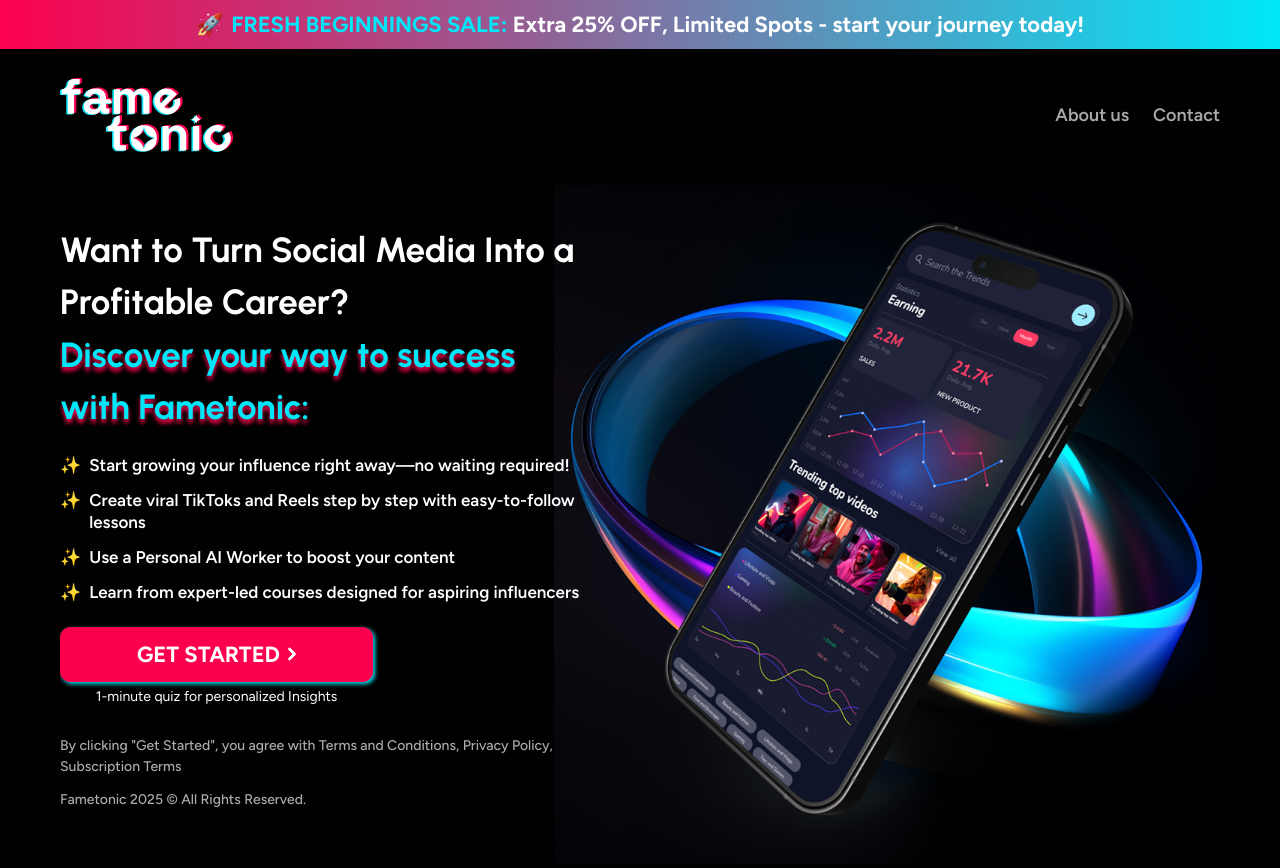
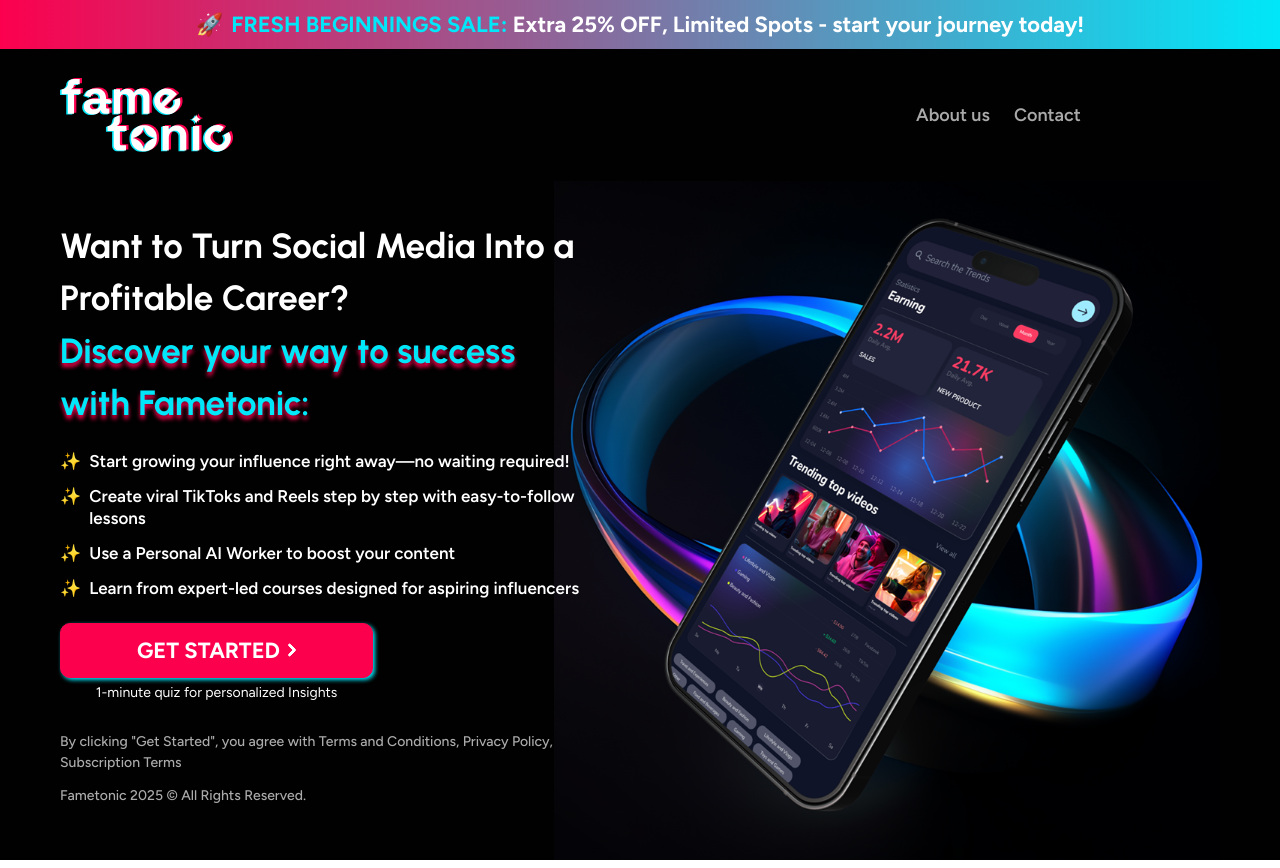
Before and after one commit to omiq17/fametonic, a Next.js app: page / in a window 1280 px wide. Built offline with nearby package versions, Linux system fonts and the light colour scheme.

Commit message:
Refactor Hero component layout and styles; update Navbar padding; fix PromotionBanner padding.

```diff
--- a/src/components/Hero.tsx
+++ b/src/components/Hero.tsx
@@ -23,20 +23,16 @@
   return (
     <div id="hero" className="container-fluid g-0 bg-dark overflow-hidden">
       <div
-        className="container-fluid g-0  px-20 py-1 mb-3 mb-md-0"
+        className="container-fluid g-0  px-20 py-0 mb-3 mb-md-0"
         style={{ maxWidth: MAX_CONTENT_WIDTH }}
       >
-        <div
-          className="row g-0 position-relative text-white"
-          style={{ overflow: "hidden" }}
-        >
+        <div className="row g-0 position-relative text-white">
           <div className="w-100 position-relative">
             {/* Phone Image Floating */}
             <div className="hero-image z-1 end-0 top-0">
               <Image
                 src={"/hero.png"}
                 alt="Fametonic mobile dashboard"
-                className="img-fluid"
                 width={666}
                 height={679}
                 style={{ maxWidth: "100%", height: "auto" }}
--- a/src/components/Navbar.tsx
+++ b/src/components/Navbar.tsx
@@ -29,6 +29,7 @@
             <div
               className="collapse navbar-collapse"
               id="navbarSupportedContent"
+              style={{ paddingRight: "12%" }}
             >
               <ul className="navbar-nav me-auto mb-2 mb-lg-0" />
               <div className="d-flex gap-4 flex-column flex-lg-row pt-4 pb-2 py-lg-0">
--- a/src/components/PromotionBanner.tsx
+++ b/src/components/PromotionBanner.tsx
@@ -3,7 +3,7 @@
 const PromotionBanner = () => {
   return (
     <div
-      className="text-white fs-5 fw-bolder text-center py-4 py-lg-2 px-20"
+      className="text-white fs-5 fw-bolder text-center py-4 py-md-2 px-20"
       style={{
         background:
           "linear-gradient( 90deg, var(--bs-primary) 0%,var(--bs-secondary) 100%)",
--- a/src/styles/hero.scss
+++ b/src/styles/hero.scss
@@ -1,6 +1,6 @@
 .hero-text {
-  min-height: "auto";
-  width: "100%";
+  min-height: auto;
+  width: 100%;
 
   @media (min-width: 768px) {
     min-height: 679px;
```
